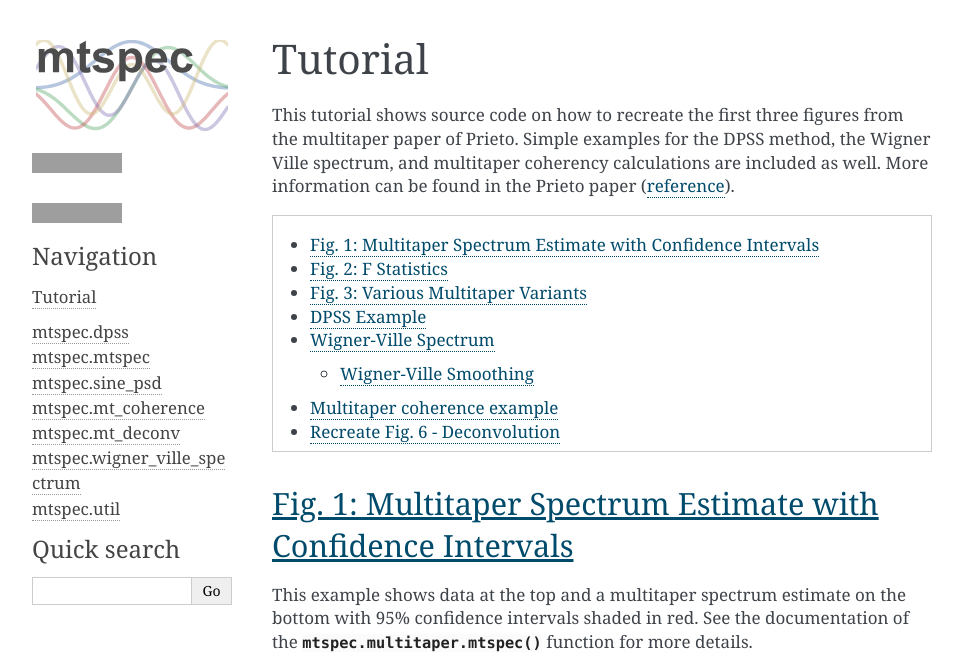
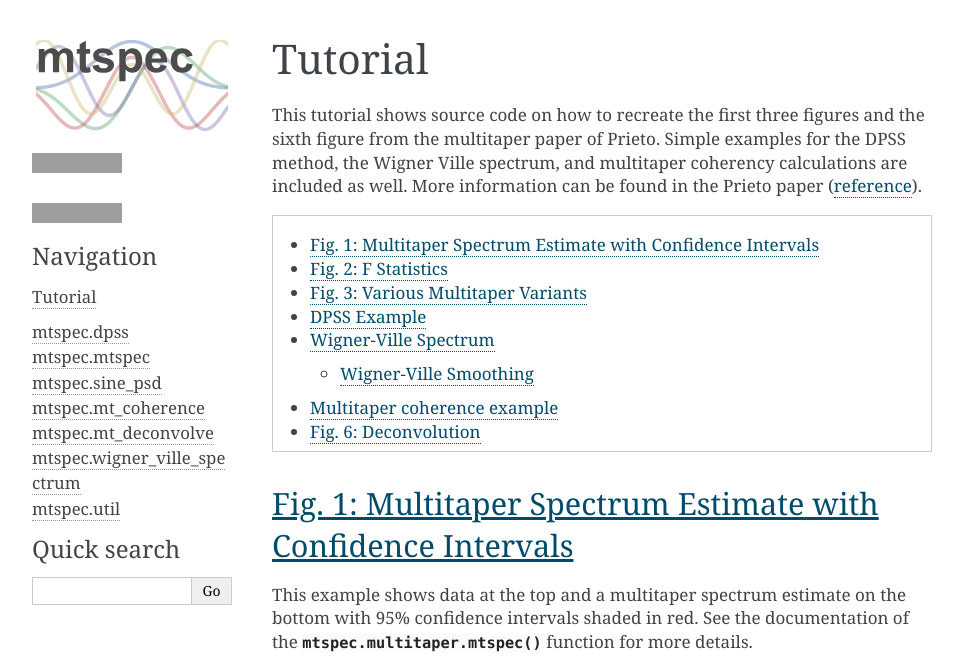
Before and after one commit to krischer/mtspec, a Sphinx documentation site: the page built from doc/tutorial.rst, in a window 1280 px wide and 900 px high, cut to the strip 0-669 px from the top of the window. Shown: the whole strip, without its empty margins (148-1111 px from the left). Built offline with Sphinx 7.4.7, drawn with Linux system fonts in a browser that asks for light colours; some of the changed text lies outside the part shown; grey boxes are pictures that could not be loaded.

Commit message:
Renamed function and worked on docs.

```diff
--- a/doc/index.rst
+++ b/doc/index.rst
@@ -185,6 +185,6 @@ API Doc
     multitaper_mtspec
     multitaper_sine_psd
     multitaper_mt_coherence
-    multitaper_mt_deconv
+    multitaper_mt_deconvolve
     multitaper_wigner_ville_spectrum
     util
--- a/doc/multitaper_mt_deconv.rst
+++ /dev/null
@@ -1,4 +0,0 @@
-mtspec.mt_deconv
-================
-
-.. autofunction:: mtspec.multitaper.mt_deconv
--- /dev/null
+++ b/doc/multitaper_mt_deconvolve.rst
@@ -0,0 +1,4 @@
+mtspec.mt_deconvolve
+====================
+
+.. autofunction:: mtspec.multitaper.mt_deconvolve
--- a/doc/snippets/figure_6.py
+++ b/doc/snippets/figure_6.py
@@ -2,7 +2,7 @@ import matplotlib.pyplot as plt
 import numpy as np
 import scipy.fftpack
 
-from mtspec import mt_deconv, mtspec
+from mtspec import mt_deconvolve, mtspec
 from mtspec.util import _load_mtdata
 
 plt.style.use("ggplot")
@@ -13,11 +13,11 @@ ado = _load_mtdata('ADO.dat.gz')
 pasc -= pasc.mean()
 ado -= ado.mean()
 
-r = mt_deconv(pasc, ado, delta=1.0,
-              time_bandwidth=4.0,
-              number_of_tapers=7,
-              nfft=len(pasc), demean=True,
-              weights="adaptive")
+r = mt_deconvolve(pasc, ado, delta=1.0,
+                  time_bandwidth=4.0,
+                  number_of_tapers=7,
+                  nfft=len(pasc), demean=True,
+                  weights="adaptive")
 
 deconvolved = r["deconvolved"]
 
--- a/doc/tutorial.rst
+++ b/doc/tutorial.rst
@@ -1,10 +1,11 @@
 Tutorial
 ========
 
-This tutorial shows source code on how to recreate the first three figures from
-the multitaper paper of Prieto. Simple examples for the DPSS method, the
-Wigner Ville spectrum, and multitaper coherency calculations are included as
-well. More information can be found in the Prieto paper (reference_).
+This tutorial shows source code on how to recreate the first three figures
+and the sixth figure from the multitaper paper of Prieto. Simple examples for
+the DPSS method, the Wigner Ville spectrum, and multitaper coherency
+calculations are included as well. More information can be found in the Prieto
+paper (reference_).
 
 .. _reference: http://dx.doi.org/10.1016/j.cageo.2008.06.007
 
@@ -105,8 +106,11 @@ documentation: :func:`mtspec.multitaper.mt_coherence`.
     :language: python
 
 
-Recreate Fig. 6 - Deconvolution
--------------------------------
+Fig. 6: Deconvolution
+---------------------
+
+Demonstrates the deconvolution of two time series. See the
+:func:`mtspec.multitaper.mt_deconvolve` function for details.
 
 .. plot:: snippets/figure_6.py
 
--- a/mtspec/__init__.py
+++ b/mtspec/__init__.py
@@ -17,7 +17,7 @@ import os
 
 from .multitaper import mtspec, sine_psd, dpss  # NOQA
 from .multitaper import wigner_ville_spectrum, mt_coherence  # NOQA
-from .multitaper import mt_deconv  # NOQA
+from .multitaper import mt_deconvolve  # NOQA
 
 path = os.path.abspath(os.path.dirname(
     inspect.getfile(inspect.currentframe())))
```
Also changed, not shown: 2 other files.
